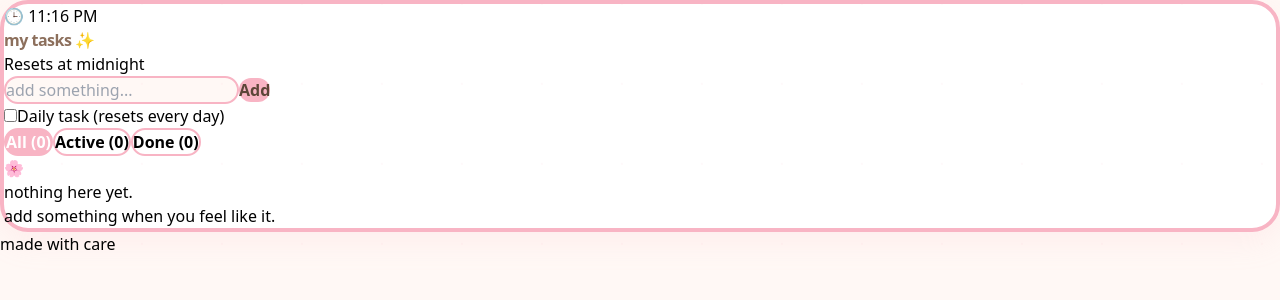
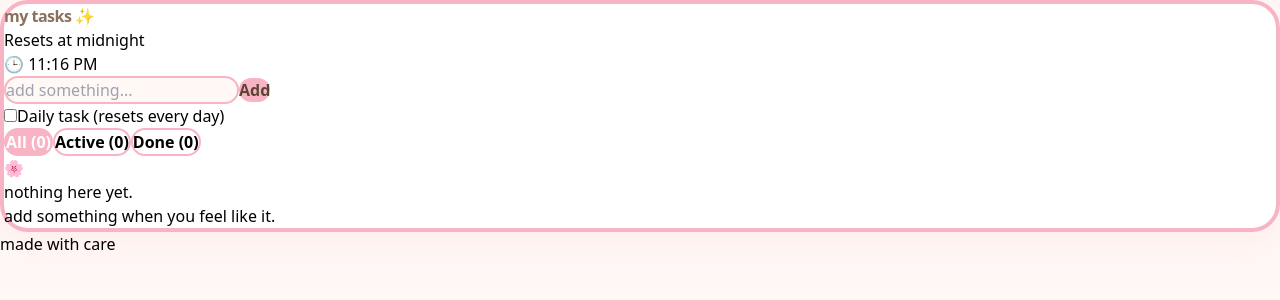
Before and after one commit to Mandersen1208/guild-task-tracker, a React (Vite) app: page / in a window 1280 px wide. Shown: the top 300 px of the page. Built offline with nearby package versions, Linux system fonts and the light colour scheme.

Commit message:
feat(frontend): polish clock UX - better header layout with flex justify-between, enhanced clock pill styling for visibility and consistency

```diff
--- a/src/App.tsx
+++ b/src/App.tsx
@@ -33,12 +33,17 @@
       <div className="kawaii-container p-8 relative">
         <div className="sparkles rounded-[24px]" />
 
-        <div className="text-center mb-8 relative z-10">
-          <div className="absolute top-0 right-0">
-            <Clock />
+        <div className="mb-8 relative z-10">
+          <div className="flex items-center justify-between">
+            <div className="w-9" aria-hidden="true"></div>
+            <div className="text-center">
+              <div className="kawaii-header text-3xl">my tasks ✨</div>
+              <p className="text-[#B8A99A] text-sm mt-1">Resets at midnight</p>
+            </div>
+            <div>
+              <Clock />
+            </div>
           </div>
-          <div className="kawaii-header text-3xl">my tasks ✨</div>
-          <p className="text-[#B8A99A] text-sm mt-1">Resets at midnight</p>
         </div>
 
         <div className="relative z-10">
--- a/src/components/Clock.tsx
+++ b/src/components/Clock.tsx
@@ -16,7 +16,7 @@
   }, []);
 
   return (
-    <div className="text-[#C9B29F] text-sm flex items-center gap-1">
+    <div className="text-[#C9B29F] text-sm flex items-center gap-1.5 bg-[#FFF8F5] px-3 py-1 rounded-full border border-[#F8B4C4]/40 shadow-sm">
       🕒 {time}
     </div>
   );
```
